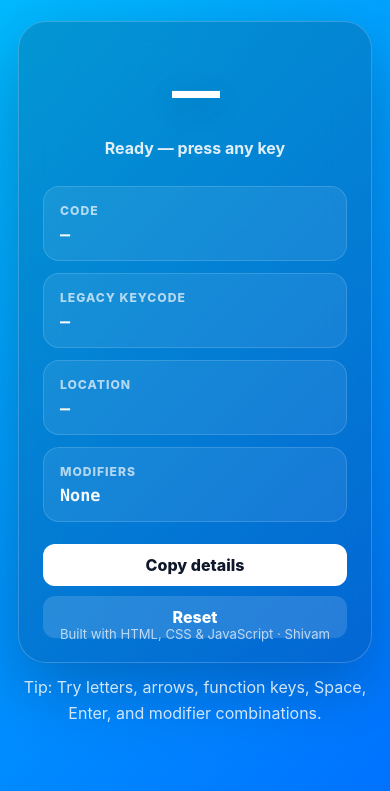
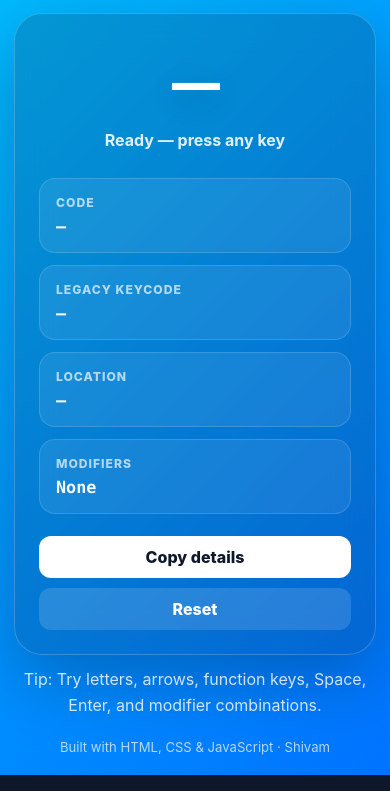
Before and after one commit to shivamsinghrajputtt/Animated-Keycode-Detector, a website: page index.html in a window 390 px wide. Shown: the part 188-979 px from the top of the page. Drawn offline with Linux system fonts and the light colour scheme.

Commit message:
fix: prevent footer and hint overlap

```diff
--- a/style.css
+++ b/style.css
@@ -12,15 +12,16 @@
 
 body {
   min-height: 100vh;
-  display: grid;
-  place-items: center;
-  padding: 32px 18px 70px;
+  display: flex;
+  flex-direction: column;
+  padding: 32px 18px 24px;
   background: linear-gradient(135deg, #00c6ff, #0072ff);
   transition: background 0.6s ease;
 }
 
 .app-shell {
   width: min(920px, 100%);
+  margin: auto;
   text-align: center;
 }
 
@@ -142,20 +143,20 @@ button:focus-visible { outline: 3px solid #fff; outline-offset: 3px; }
 button.secondary { color: #fff; background: rgba(255, 255, 255, 0.14); }
 
 footer {
-  position: fixed;
-  bottom: 14px;
-  left: 0;
-  width: 100%;
+  flex-shrink: 0;
+  margin-top: 24px;
   text-align: center;
   font-size: 0.82rem;
   opacity: 0.72;
 }
 
 @media (max-width: 640px) {
-  body { padding-bottom: 64px; }
+  body { padding: 24px 14px 20px; }
+  .app-shell { margin: 0 auto; }
   .details-grid { grid-template-columns: 1fr; }
   .actions { flex-direction: column; }
   button { width: 100%; }
+  footer { margin-top: 20px; }
 }
 
 @media (prefers-reduced-motion: reduce) {
```
